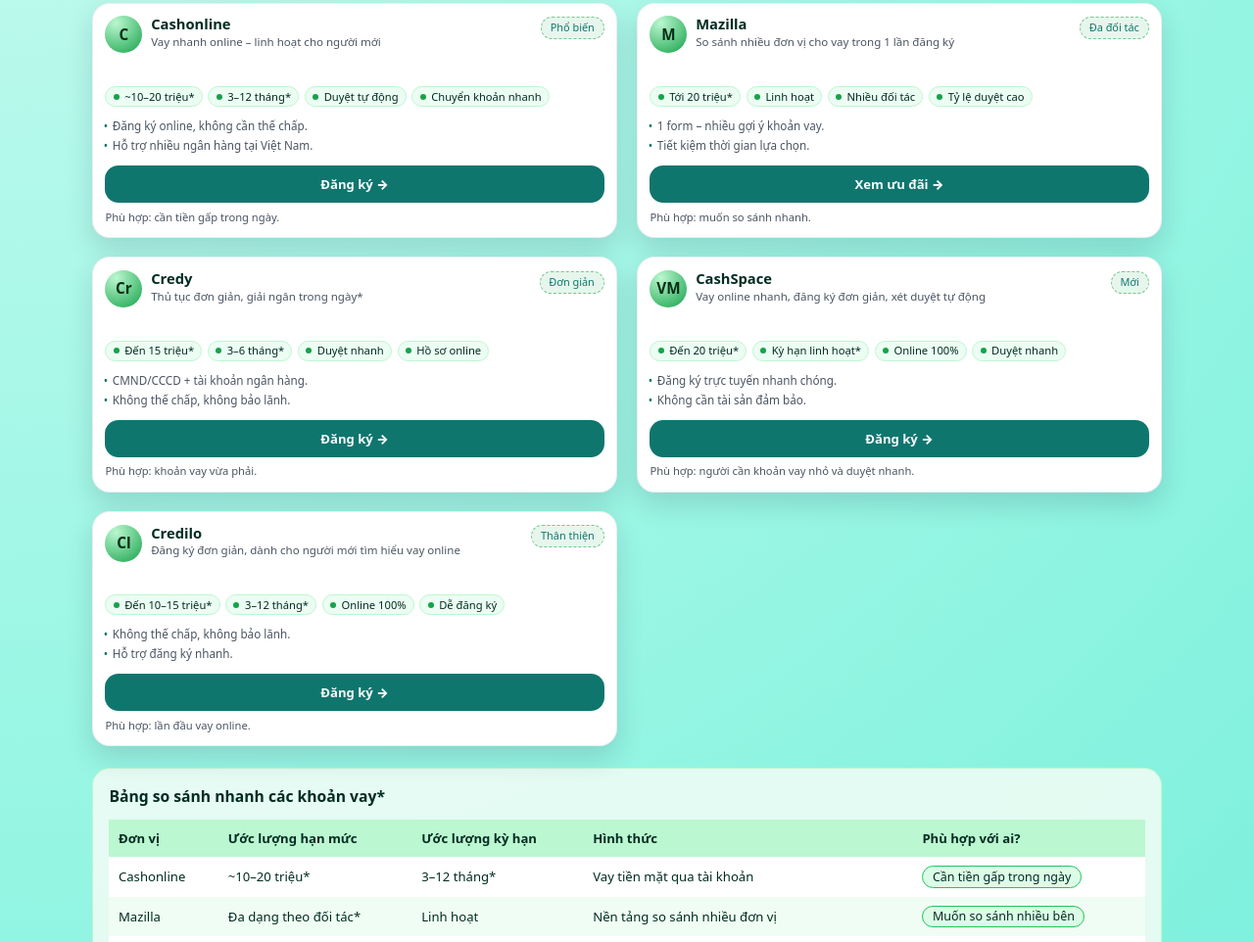
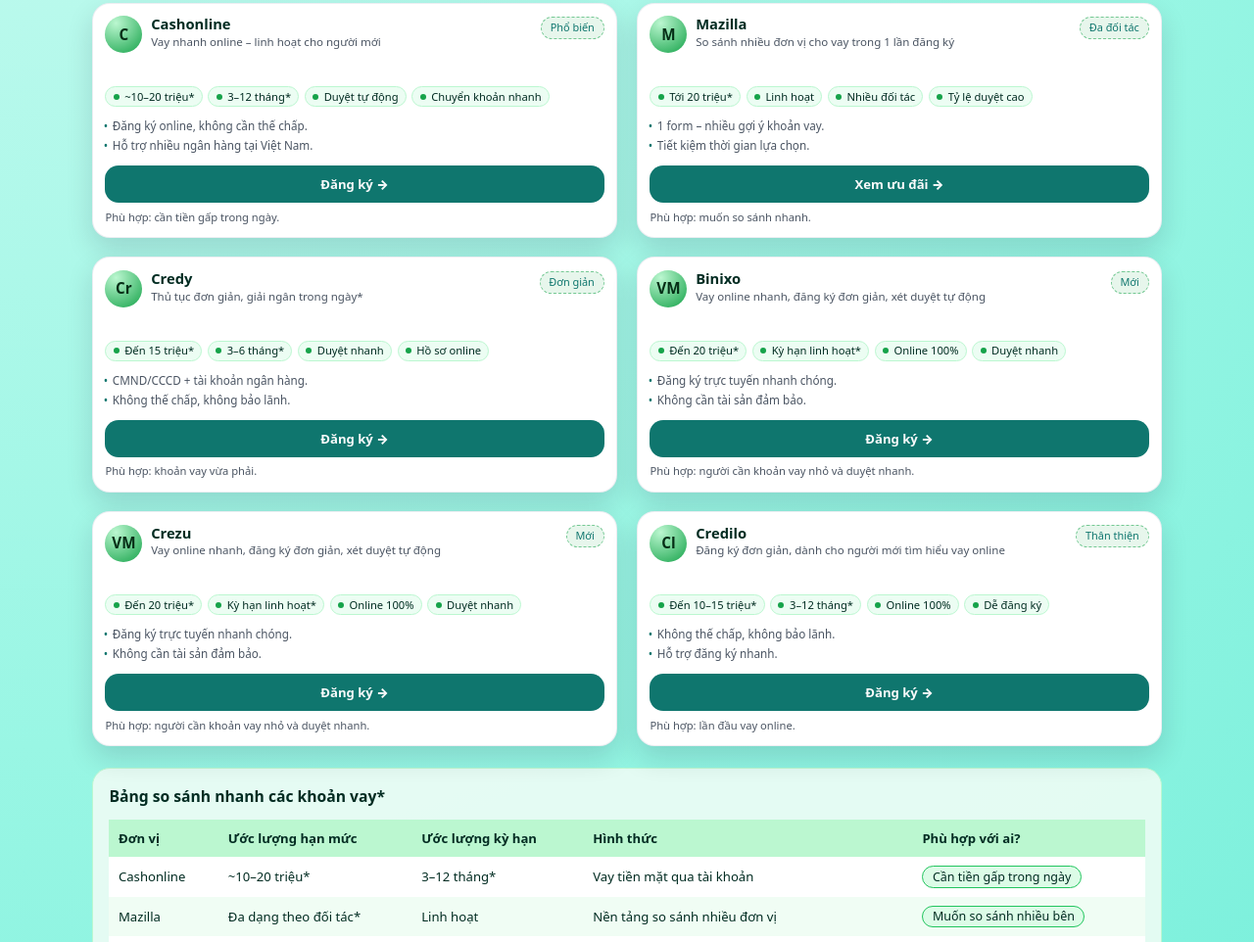
Before and after one commit to leminhhientnn/credit88, a plain HTML site: page index.html in a window 1280 px wide. Shown: the part 468-1430 px from the top of the page at 98% size. Drawn offline with Linux system fonts and the light colour scheme.

Commit message:
Add new offer card and update existing offers

```diff
--- a/index.html
+++ b/index.html
@@ -564,14 +564,11 @@
       </article>
 
 
-
-
-
-      <article class="offer-card">
+<article class="offer-card">
         <div class="offer-header">
           <div class="offer-logo">VM</div>
           <div class="offer-title">
-            <h2>CashSpace</h2>
+            <h2>Binixo</h2>
             <div class="offer-sub">Vay online nhanh, đăng ký đơn giản, xét duyệt tự động</div>
           </div>
           <div class="offer-tag">Mới</div>
@@ -587,7 +584,35 @@
           <li>Không cần tài sản đảm bảo.</li>
         </ul>
         <div class="offer-footer">
-          <a href="https://rdr.pdlsd.net/in/offer/3182?aid=111713" target="_blank" rel="nofollow noopener noreferrer" class="btn-offer">Đăng ký →</a>
+          <a href="https://rdr.pdlsd.net/in/offer/2785?aid=111713" target="_blank" rel="nofollow noopener noreferrer" class="btn-offer">Đăng ký →</a>
+          <div class="offer-note">Phù hợp: người cần khoản vay nhỏ và duyệt nhanh.</div>
+        </div>
+      </article>
+
+
+
+
+      <article class="offer-card">
+        <div class="offer-header">
+          <div class="offer-logo">VM</div>
+          <div class="offer-title">
+            <h2>Crezu</h2>
+            <div class="offer-sub">Vay online nhanh, đăng ký đơn giản, xét duyệt tự động</div>
+          </div>
+          <div class="offer-tag">Mới</div>
+        </div>
+        <div class="offer-features">
+          <div class="pill"><span class="pill-dot"></span> Đến 20 triệu*</div>
+          <div class="pill"><span class="pill-dot"></span> Kỳ hạn linh hoạt*</div>
+          <div class="pill"><span class="pill-dot"></span> Online 100%</div>
+          <div class="pill"><span class="pill-dot"></span> Duyệt nhanh</div>
+        </div>
+        <ul class="offer-list">
+          <li>Đăng ký trực tuyến nhanh chóng.</li>
+          <li>Không cần tài sản đảm bảo.</li>
+        </ul>
+        <div class="offer-footer">
+          <a href="https://rdr.pdlsd.net/in/offer/2638?aid=111713" target="_blank" rel="nofollow noopener noreferrer" class="btn-offer">Đăng ký →</a>
           <div class="offer-note">Phù hợp: người cần khoản vay nhỏ và duyệt nhanh.</div>
         </div>
       </article>
```
